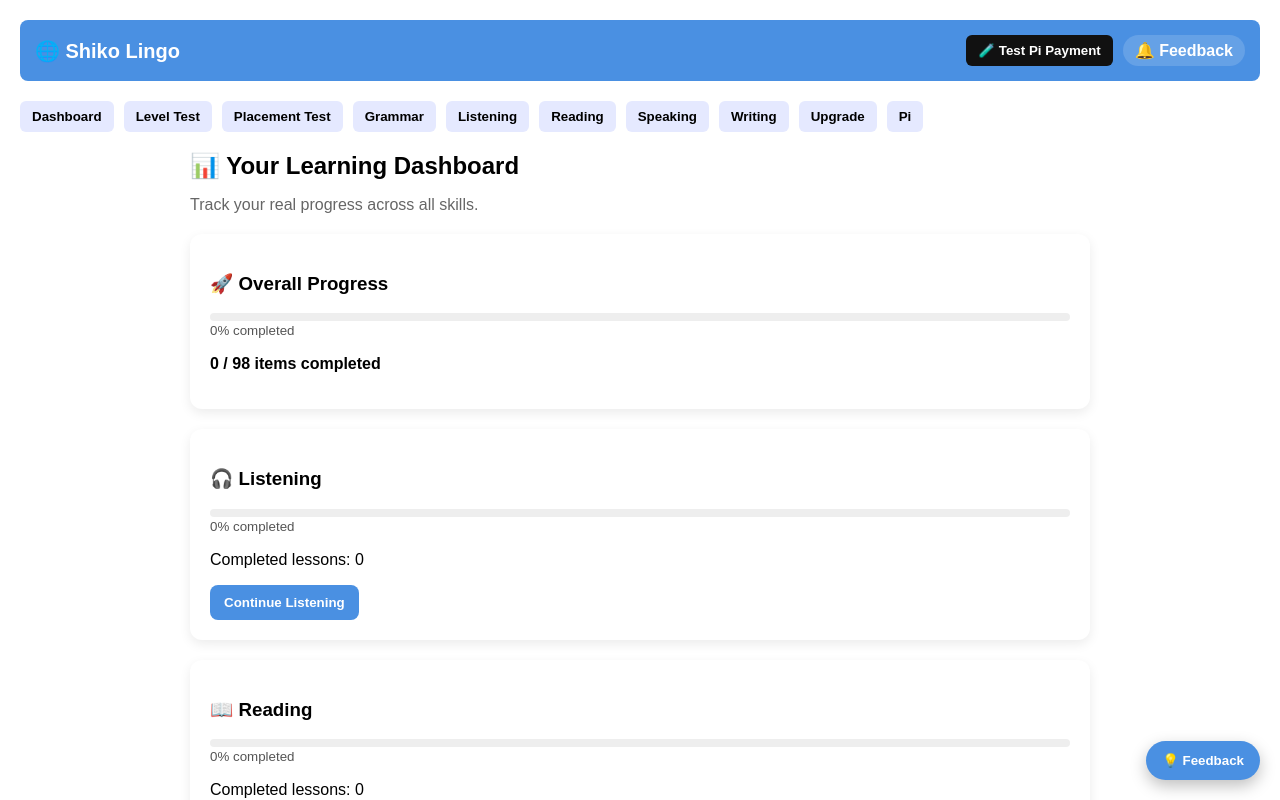
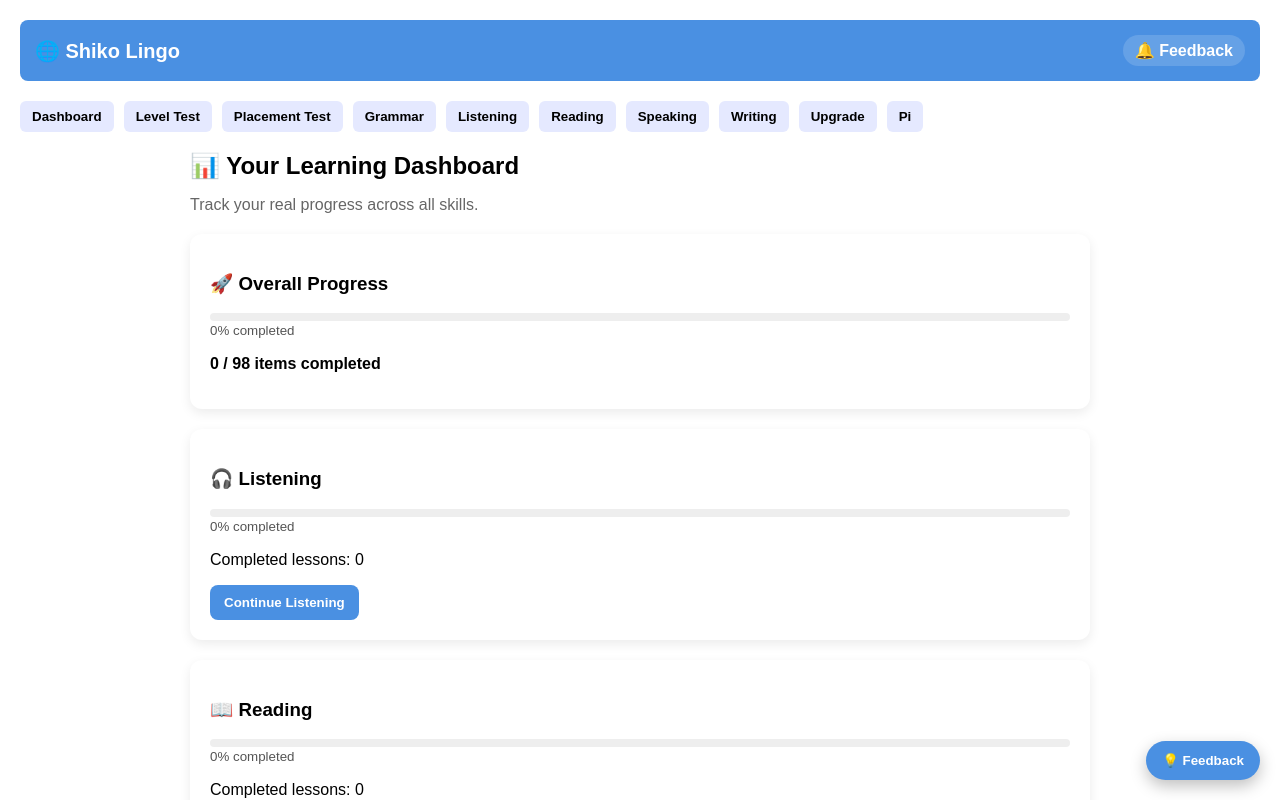
Before and after one commit to egyptianpharoah771-commits/shiko-lingo, a React (Create React App) app: page / in a window 1280 px wide. Shown: the top 800 px of the page. Built offline with nearby package versions, Linux system fonts and the light colour scheme.

Commit message:
Initialize Pi SDK in App root

```diff
--- a/src/App.js
+++ b/src/App.js
@@ -66,6 +66,23 @@ function App() {
   /* ===== Admin unread feedback ===== */
   const [unreadCount, setUnreadCount] = useState(0);
 
+  /* ======================
+     🔑 Pi SDK INIT (ONCE – GLOBAL)
+  ====================== */
+  useEffect(() => {
+    if (window.Pi) {
+      window.Pi.init({
+        version: "2.0",
+        sandbox: false, // production
+      });
+      console.log("✅ Pi SDK initialized (App root)");
+    } else {
+      console.warn(
+        "⚠️ Pi SDK not found. Open app in Pi Browser."
+      );
+    }
+  }, []);
+
   /* ===== One-time legacy storage migration ===== */
   useEffect(() => {
     migrateLegacyStorage();
@@ -96,30 +113,6 @@ function App() {
       );
   }, []);
 
-  /* ======================
-     🔥 TEST PI PAYMENT (CHECKLIST ONLY)
-  ====================== */
-  const handleTestPiPayment = async () => {
-    if (!window.Pi) {
-      alert("Pi SDK not found. Open app in Pi Browser.");
-      return;
-    }
-
-    try {
-      const payment = await window.Pi.createPayment({
-        amount: 0.01, // 👈 Testnet amount (any small value)
-        memo: "Pi checklist test transaction",
-        metadata: { purpose: "checklist-test" },
-      });
-
-      console.log("Payment created:", payment);
-      alert("Payment flow started. Complete it in Pi Browser.");
-    } catch (err) {
-      console.error(err);
-      alert("Payment cancelled or failed.");
-    }
-  };
-
   return (
     <Router>
       {/* 🌍 Global Floating Feedback */}
@@ -138,22 +131,6 @@ function App() {
           </strong>
 
           <div style={{ display: "flex", gap: 10 }}>
-            {/* 🧪 Test Pi Payment Button */}
-            <button
-              onClick={handleTestPiPayment}
-              style={{
-                background: "#111",
-                color: "#fff",
-                border: "none",
-                borderRadius: 6,
-                padding: "6px 12px",
-                fontWeight: "bold",
-                cursor: "pointer",
-              }}
-            >
-              🧪 Test Pi Payment
-            </button>
-
             {/* 🔔 Admin Feedback */}
             <Link
               to="/admin/feedback"
```
